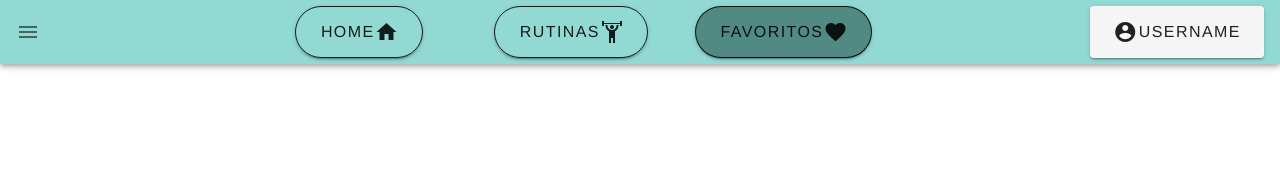
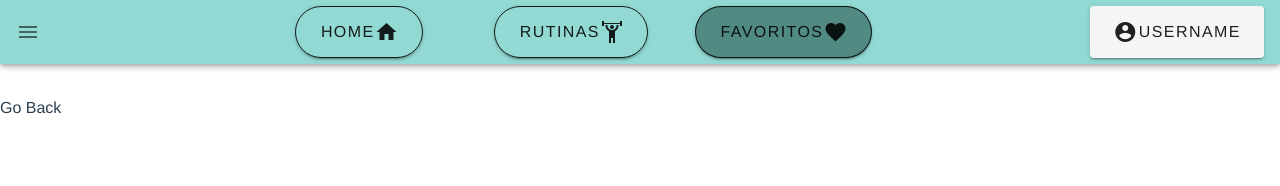
Before and after one commit to daguichi/mygym-web, a Vue app: page /favorites in a window 1280 px wide. Shown: the top 186 px of the page. Built offline with nearby package versions, Linux system fonts and the light colour scheme.

Commit message:
tratando de arreglar router con clase12 y boton goback

```diff
--- /dev/null
+++ b/src/components/GoBack.vue
@@ -0,0 +1,26 @@
+<template>
+  <span class="go-back">
+    <button @click="goBack" class="btn">Go Back</button>
+  </span>
+</template>
+
+<script>
+export default {
+  name: "GoBack",
+  methods: {
+    goBack() {
+      return this.$router.go(-1);
+    }
+  }
+};
+</script>
+
+<style scoped>
+.go-back {
+  display: flex;
+  cursor: pointer;
+}
+button {
+  border: 0;
+}
+</style>
--- a/src/views/Favorites.vue
+++ b/src/views/Favorites.vue
@@ -1,15 +1,20 @@
 <template>
   <v-app>
-      <navBar actualPage="favoritos"></navBar>
+    <navBar actualPage="favoritos"></navBar>
+    <br><br><br><br>
+    <GoBack />
       <!--      no se pq pero hay que meter un br aca pq sino la lavbar tapa la palabra destacados-->
   </v-app>
 </template>
 
 <script>
 import navBar from "../components/navBar";
+import GoBack from "@/components/GoBack";
+
 export default {
   name: "Favorites",
-  components:{navBar}
+  components:{navBar,
+  GoBack}
 }
 </script>
 
```
